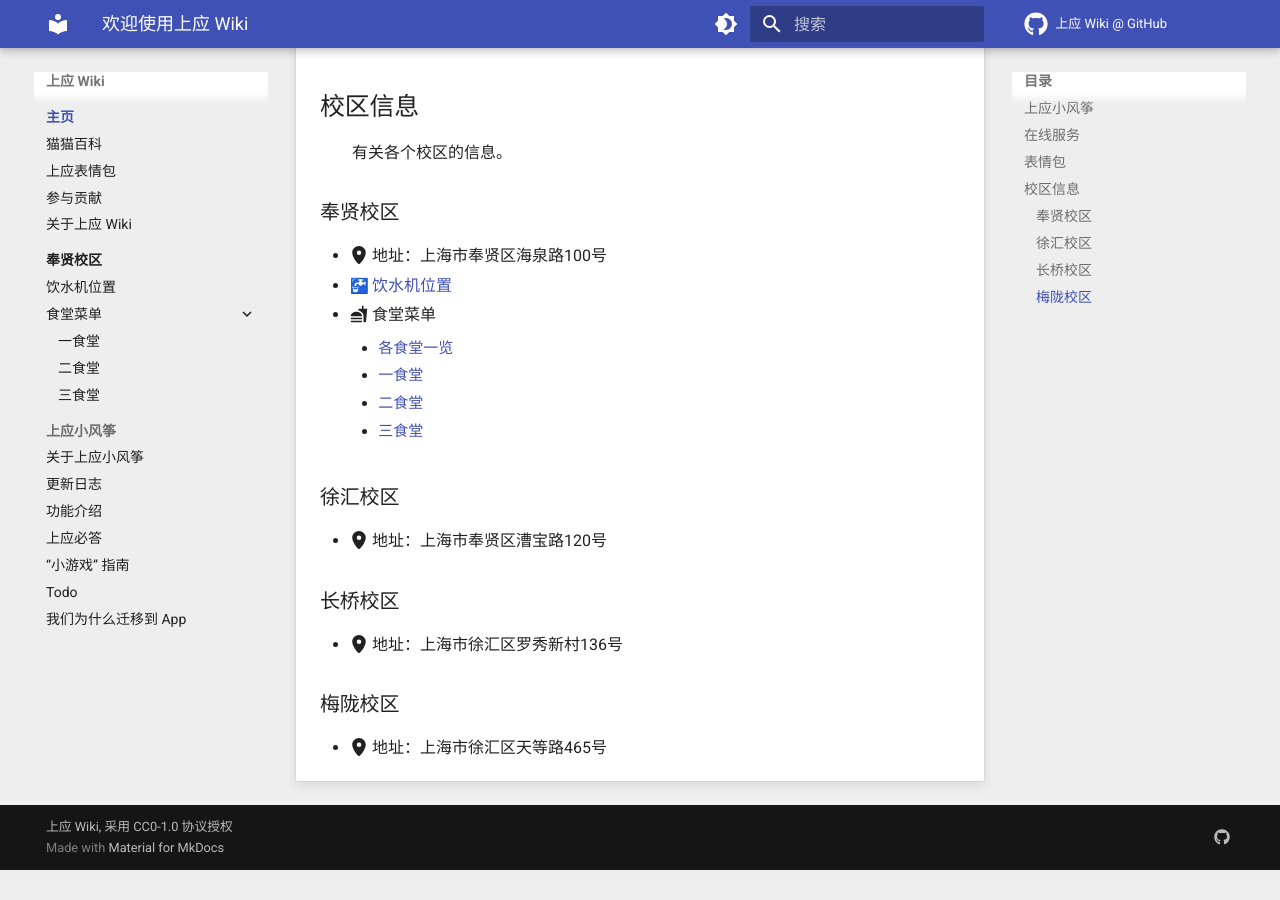
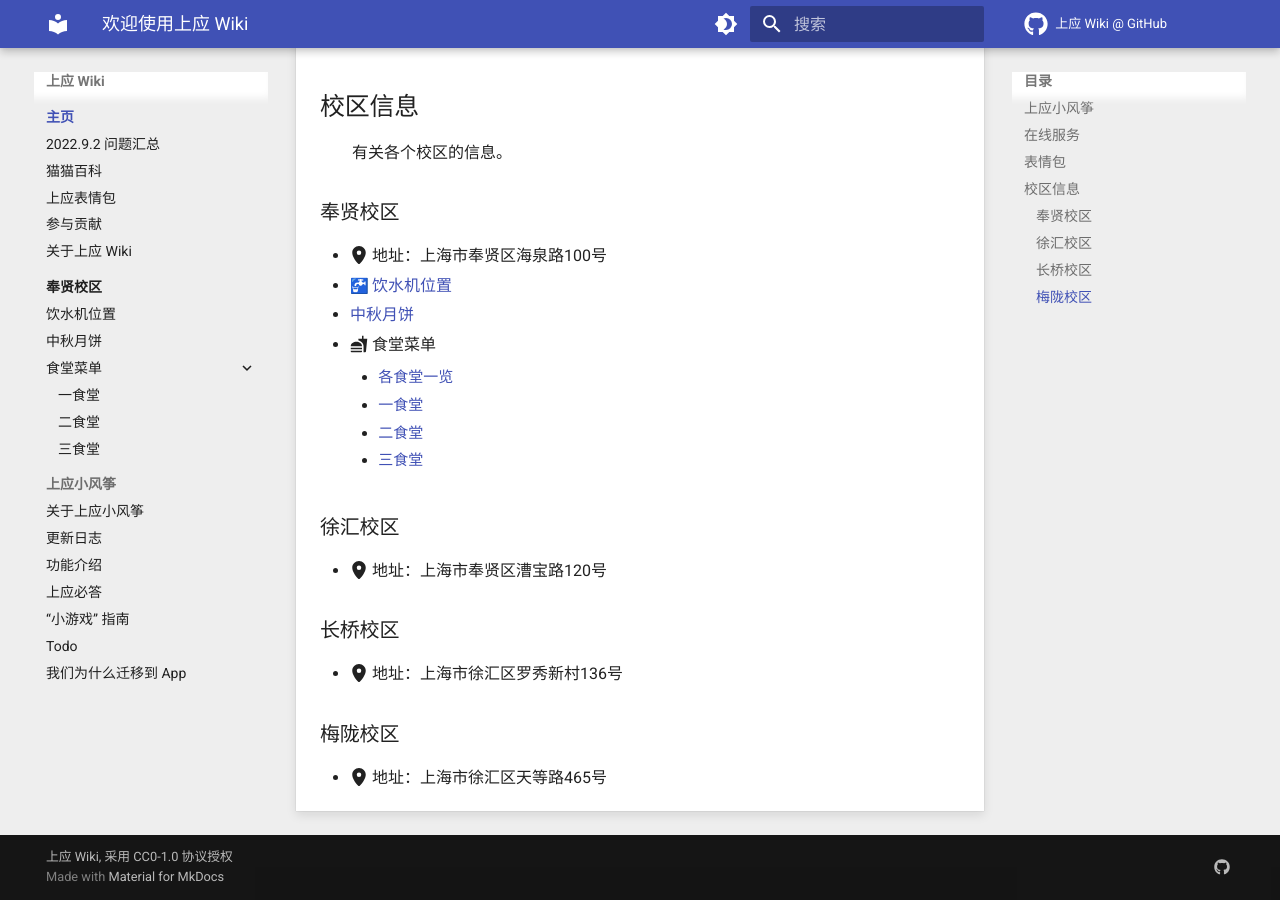
Before and after one commit to SIT-kite/SIT-wiki, an MkDocs documentation site: the page built from docs/index.md, in a window 1280 px wide and 900 px high, scrolled down 1166 px. Built offline with MkDocs 1.6.1 and Material for MkDocs 9.7.7, drawn with Linux system fonts in a browser that asks for light colours; emoji names are drawn with the system emoji font; comment, search, counter and statistics services are not loaded; before the commit the page ends 2036 px from its top, so only the background shows below that.

Commit message:
Update: navigators and entries.

```diff
--- a/docs/fengxian/index.md
+++ b/docs/fengxian/index.md
@@ -2,7 +2,8 @@
 
 奉贤校区位于上海市奉贤区海泉路100号。2010年10月，占地面积近1500亩的奉贤校区正式落成，学校主体搬迁至奉贤校区。
 
-- :potable_water: [饮水机位置](./fengxian/water/)
+- :potable_water: [饮水机位置](./water/)
+- [中秋月饼](./moon-cake/)
 - :material-food: 食堂菜单
 	- [各食堂一览](./fengxian/canteen-menu/)
 	- [一食堂](./fengxian/canteen-menu/canteen-1/)
--- a/docs/index.md
+++ b/docs/index.md
@@ -49,6 +49,7 @@
 
 - :fontawesome-solid-location-dot: 地址：上海市奉贤区海泉路100号
 - :potable_water: [饮水机位置](./fengxian/water/)
+- [中秋月饼](./fengxian/moon-cake/)
 - :material-food: 食堂菜单
 	- [各食堂一览](./fengxian/canteen-menu/)
 	- [一食堂](./fengxian/canteen-menu/canteen-1/)
--- a/mkdocs.yml
+++ b/mkdocs.yml
@@ -143,6 +143,7 @@ nav:
 
 - 主页:
   - index.md
+  - freshman.md
   - aowu.md
   - emotion.md
   - contribute.md
@@ -151,6 +152,7 @@ nav:
 - 奉贤校区:
   - fengxian/index.md
   - fengxian/water.md
+  - fengxian/moon-cake.md
   - 食堂菜单:
     - fengxian/canteen-menu/index.md
     - fengxian/canteen-menu/canteen-1.md
```
